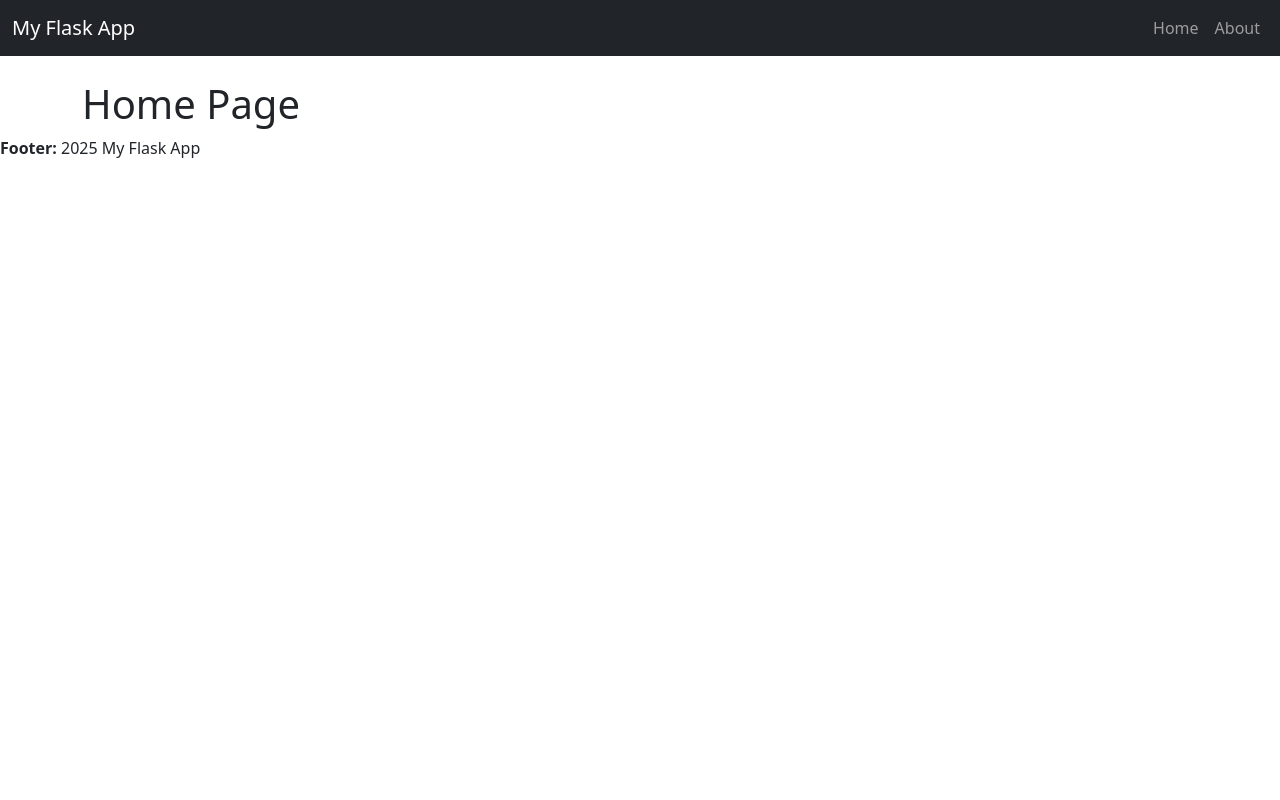
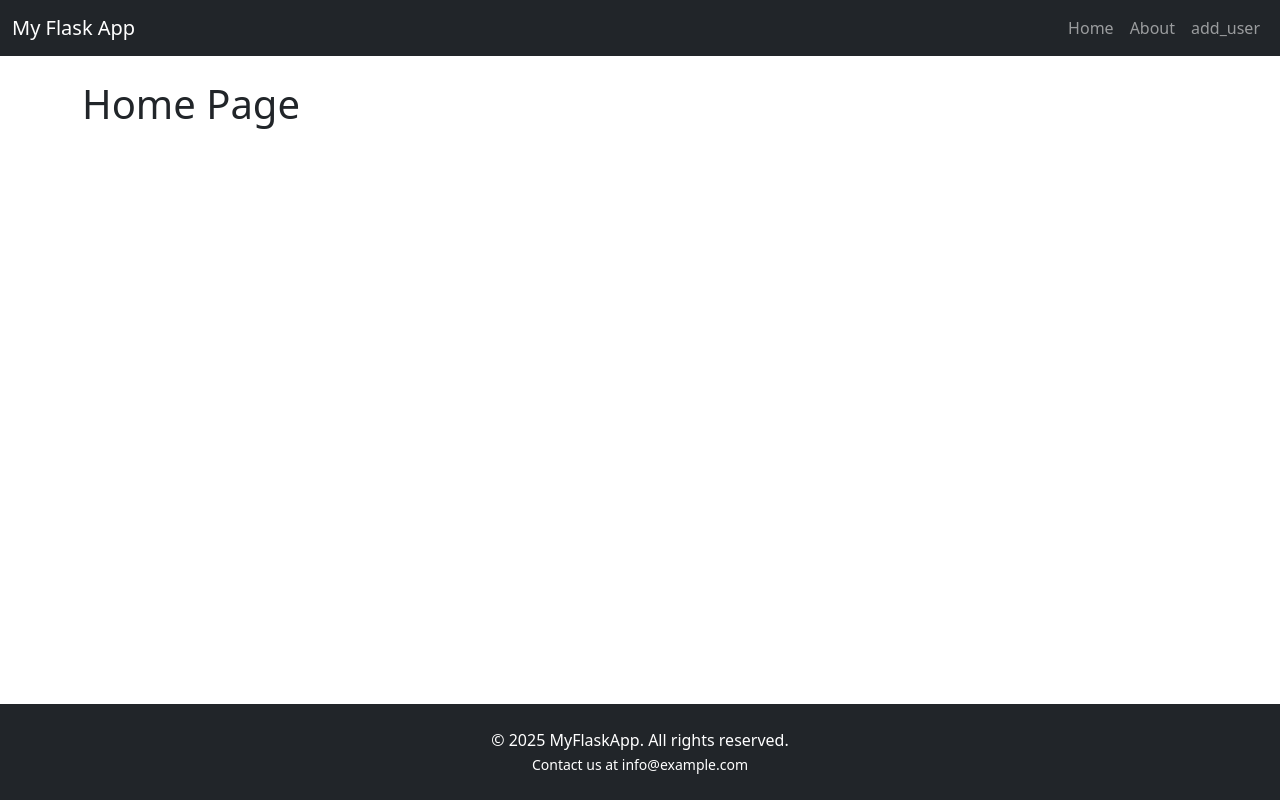
Before and after one commit to IaKalandia/flaskproject, a Flask app: page / in a window 1280 px wide. Run offline with Flask 3, Linux system fonts and the light colour scheme.

Commit message:
adding modified files

```diff
--- a/app.py
+++ b/app.py
@@ -1,7 +1,17 @@
 from flask import Flask, render_template
+from flask_wtf import FlaskForm
+from wtforms import StringField, SubmitField
+from wtforms.validators import DataRequired
 
 # create a Flask instance
 app = Flask(__name__)
+app.config['SECRET_KEY'] = "my secret key"
+
+# create a Form class
+class NamerForm(FlaskForm):
+    name = StringField("what is your name", validators=[DataRequired()])
+    submit = SubmitField("Submit")
+
 
 # create a route decorator (this is how it called!)
 @app.route('/')
@@ -12,6 +22,18 @@ def index():
 def about():
     return render_template('about.html')
 
+@app.route('/add_user', methods=['GET', 'POST'])
+def add_user():
+    name = None
+    form = NamerForm()
+    #validate form
+    if form.validate_on_submit():
+        name = form.name.data
+        form.name.data = ''
+    return render_template('add_user.html',
+         name=name,
+         form=form)
+
 # invalid URL
 @app.errorhandler(404)
 def page_not_found(e):
--- a/templates/base.html
+++ b/templates/base.html
@@ -9,8 +9,26 @@
       href="https://cdn.jsdelivr.net/npm/bootstrap@5.3.3/dist/css/bootstrap.min.css"
       rel="stylesheet"
     />
+    <style>
+      html,
+      body {
+        height: 100%;
+        margin: 0;
+      }
+
+      .page-wrapper {
+        min-height: 100%;
+        display: flex;
+        flex-direction: column;
+      }
+
+      main {
+        flex: 1;
+      }
+    </style>
   </head>
   <body>
+    <div class="page-wrapper">
       <!-- Black Navbar -->
       <nav class="navbar navbar-expand-lg navbar-dark bg-dark">
         <div class="container-fluid">
@@ -35,6 +53,11 @@
               <li class="nav-item">
                 <a class="nav-link" href="{{ url_for('about') }}">About</a>
               </li>
+              <li class="nav-item">
+                <a class="nav-link" href="{{ url_for('add_user') }}"
+                  >add_user</a
+                >
+              </li>
             </ul>
           </div>
         </div>
@@ -43,9 +66,11 @@
       <!-- Main Content -->
       <main class="container mt-4">{% block content %}{% endblock %}</main>
 
+      <!-- Footer -->
       {% include 'footer.html' %}
+    </div>
 
-    <!-- Bootstrap JS CDN (for navbar toggler) -->
+    <!-- Bootstrap JS CDN -->
     <script src="https://cdn.jsdelivr.net/npm/bootstrap@5.3.3/dist/js/bootstrap.bundle.min.js"></script>
   </body>
 </html>
--- a/templates/footer.html
+++ b/templates/footer.html
@@ -1,3 +1,6 @@
-<footer>
-  <p><b>Footer: </b>2025 My Flask App</p>
+<footer class="bg-dark text-white text-center py-4 mt-5">
+  <div class="container">
+    <p class="mb-0">&copy; 2025 MyFlaskApp. All rights reserved.</p>
+    <small>Contact us at info@example.com</small>
+  </div>
 </footer>
```
Also changed, not shown: flaskdb.py (+6 -6 lines), templates/add_user.html (added, +10 -0 lines), 1 other file. Lines whose indentation alone changed are shown as unchanged.
